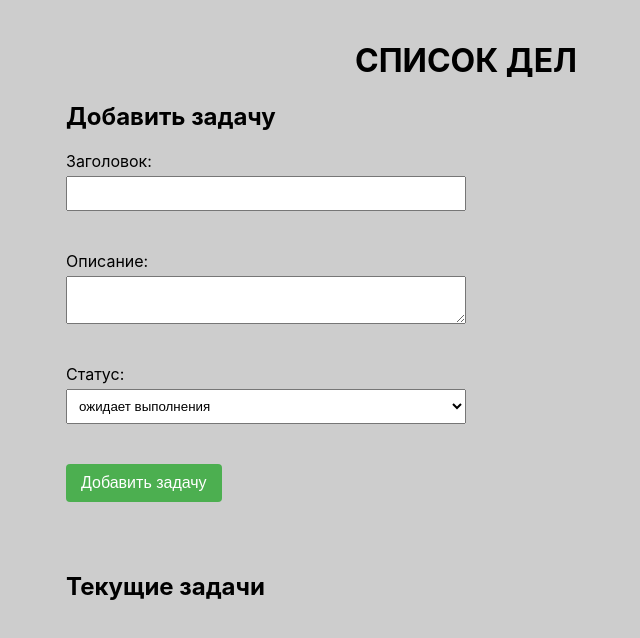
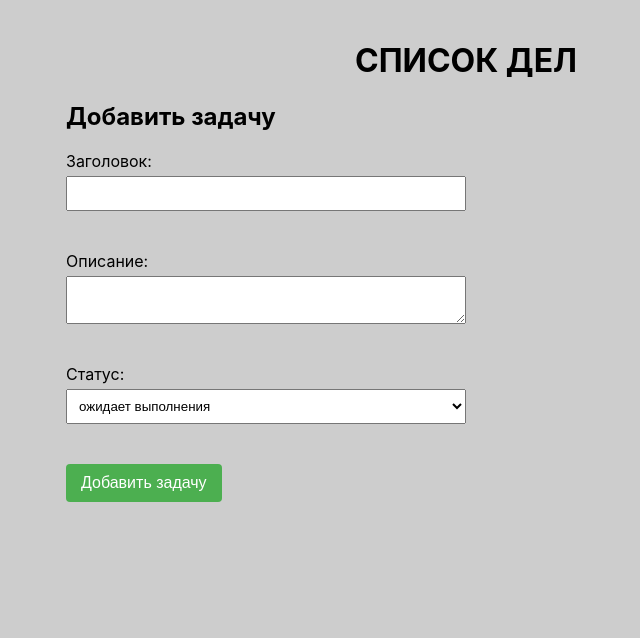
Before and after one commit to Otec-S/todo-with-mongodb, a React (Create React App) app in the folder frontend/: page / in a window 1280 px wide. Shown: the top 638 px of the page, without its empty margins (174-814 px from the left). Built offline with nearby package versions, Linux system fonts and the light colour scheme; the HTML template or start-up script is replaced by a standard one.

Commit message:
поставил возникновение Текущие дела в зависимость он длины массива дел

```diff
--- a/frontend/src/components/TaskList/TaskList.jsx
+++ b/frontend/src/components/TaskList/TaskList.jsx
@@ -10,10 +10,9 @@ const TaskList = ({
   onUpdateTaskDescription,
 }) => {
   return (
-
     <div className="task-list">
-        {}
-
+      {tasks.length > 0 && (
+        <>
           <h2>Текущие задачи</h2>
           {tasks.map((task) => (
             <Task
@@ -25,6 +24,8 @@ const TaskList = ({
               onUpdateTaskDescription={onUpdateTaskDescription}
             />
           ))}
+        </>
+      )}
     </div>
   );
 };
```
Lines whose indentation alone changed are shown as unchanged.
